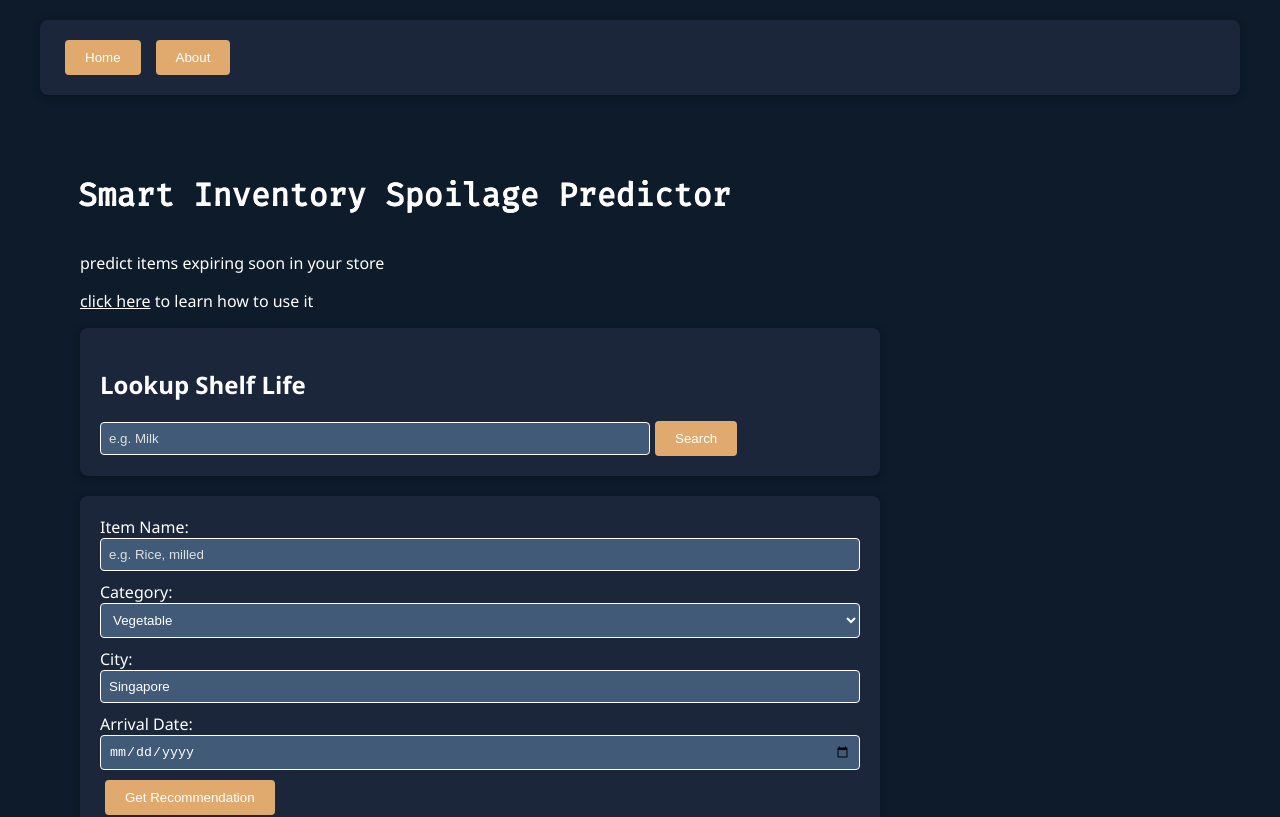
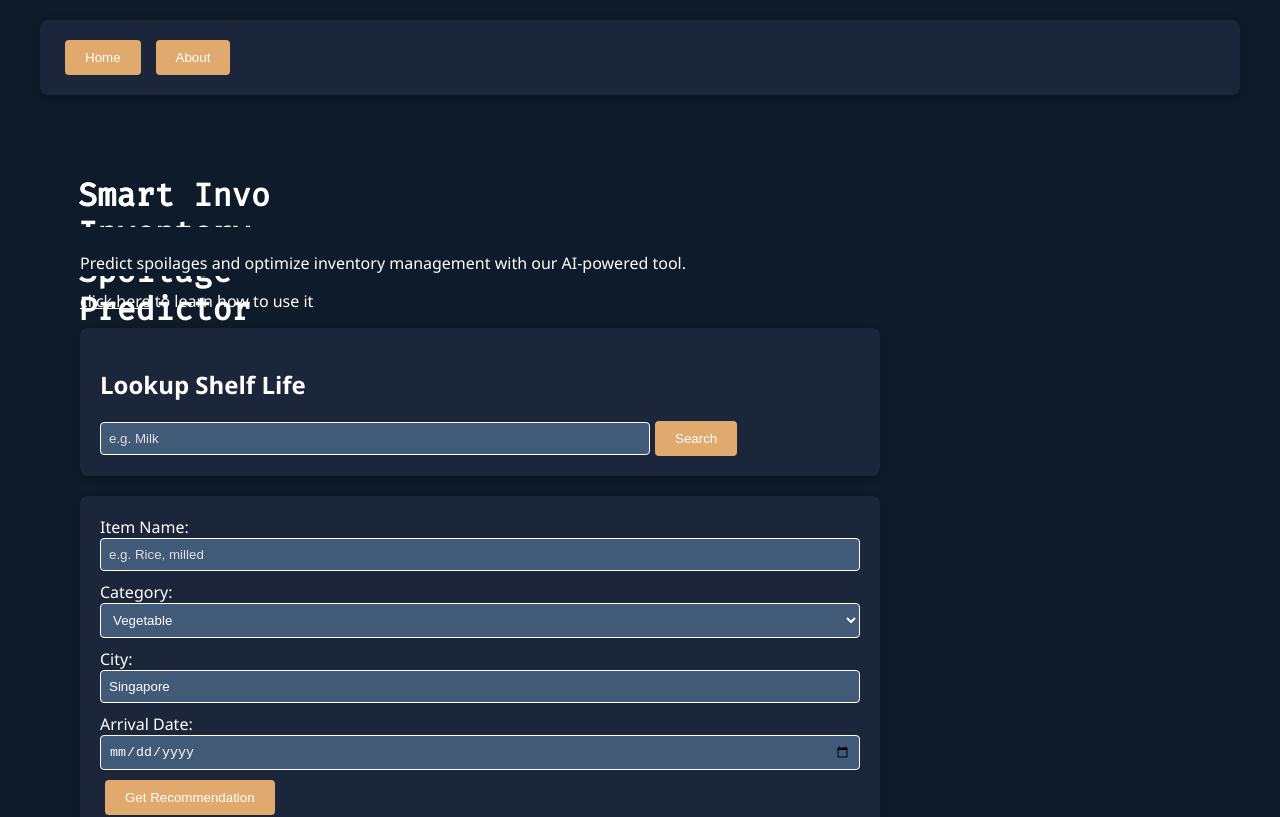
Before and after one commit to SyedSharuk16/smartinvo, a React (Create React App) app in the folder frontend/: page / in a window 1280 px wide. Shown: the top 817 px of the page. Built offline with nearby package versions, Linux system fonts and the light colour scheme; no server answers.

Commit message:
Edited slogan

```diff
--- a/frontend/src/Home.js
+++ b/frontend/src/Home.js
@@ -174,7 +174,7 @@ function Home({ onLearnMore }) {
             className="fade-in glitch"
             title="Smart Inventory Spoilage Predictor"
           >
-            Smart Inventory Spoilage Predictor
+            Smart Invo
           </h1>
           {LottiePlayer && (
             <LottiePlayer
@@ -186,7 +186,7 @@ function Home({ onLearnMore }) {
           )}
         </div>
         <p className="fade-in">
-          predict items expiring soon in your store
+          Predict spoilages and optimize inventory management with our AI-powered tool.
         </p>
         <p className="fade-in" style={{ color: "white" }}>
           <button
```
Also changed, not shown: 1 other file (tests, documents, lock files or other folders).
